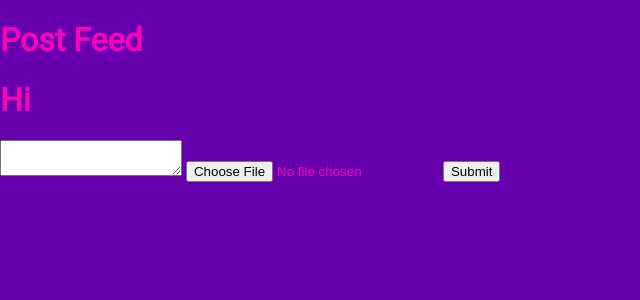
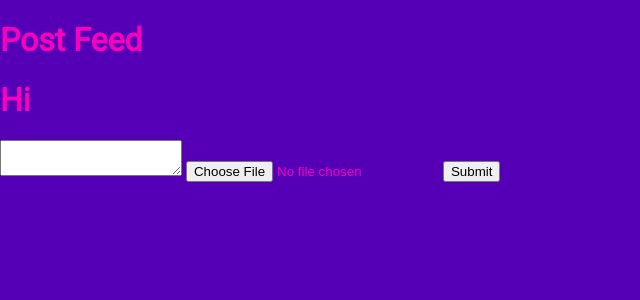
Before and after one commit to Cherry342/social-media, a Flask app: page / in a window 1280 px wide. Shown: the top 300 px of the page, without its empty margins (0-640 px from the left). Run offline with Flask 3, Linux system fonts and the light colour scheme.

Commit message:
add main.py

```diff
--- a/static/style.css
+++ b/static/style.css
@@ -3,7 +3,7 @@
 
     body{
         font-family: 'Roboto' , sans-serif;
-        background-color: #6700ac;
+        background-color: #5500b7;
         color:#f800be;
         margin: 0 ;
 
```
Also changed, not shown: media/posts/Screen Shot 2023-05-02 at 9.34.16 AM.png (added).
